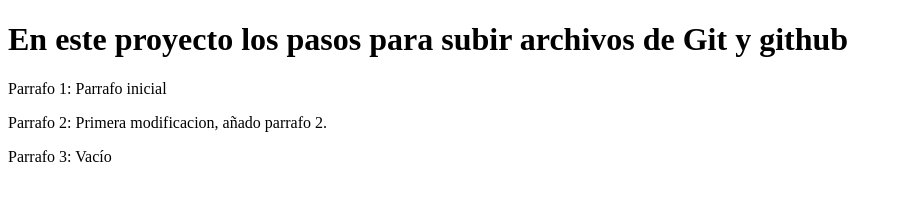
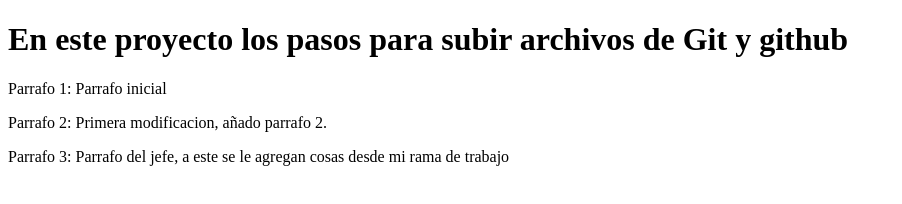
Before and after one commit to JuanCarlosMelendez/_proyecto2_git, a plain HTML site: page index.html in a window 1280 px wide. Shown: the whole page, without its empty margins (0-902 px from the left). Drawn offline with Linux system fonts and the light colour scheme.

Commit message:
Archivo base de trabajo

```diff
--- a/index.html
+++ b/index.html
@@ -10,6 +10,6 @@
     <h1>En este proyecto los pasos para subir archivos de Git y github</h1>
     <p>Parrafo 1: Parrafo inicial</p>
     <p>Parrafo 2: Primera modificacion, añado parrafo 2.</p>
-    <p>Parrafo 3: Vacío</p>
+    <p>Parrafo 3: Parrafo del jefe, a este se le agregan cosas desde mi rama de trabajo</p>
 </body>
 </html>
```
